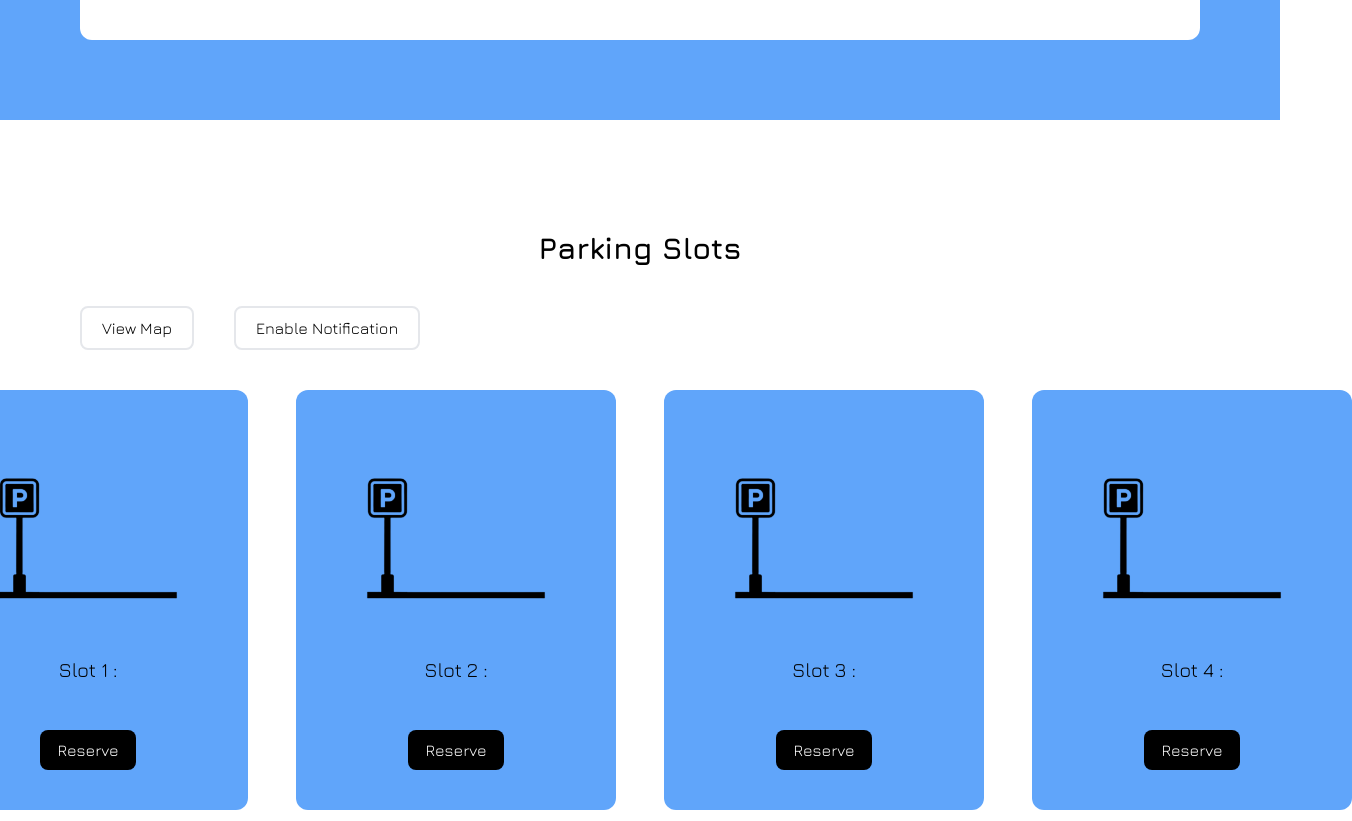
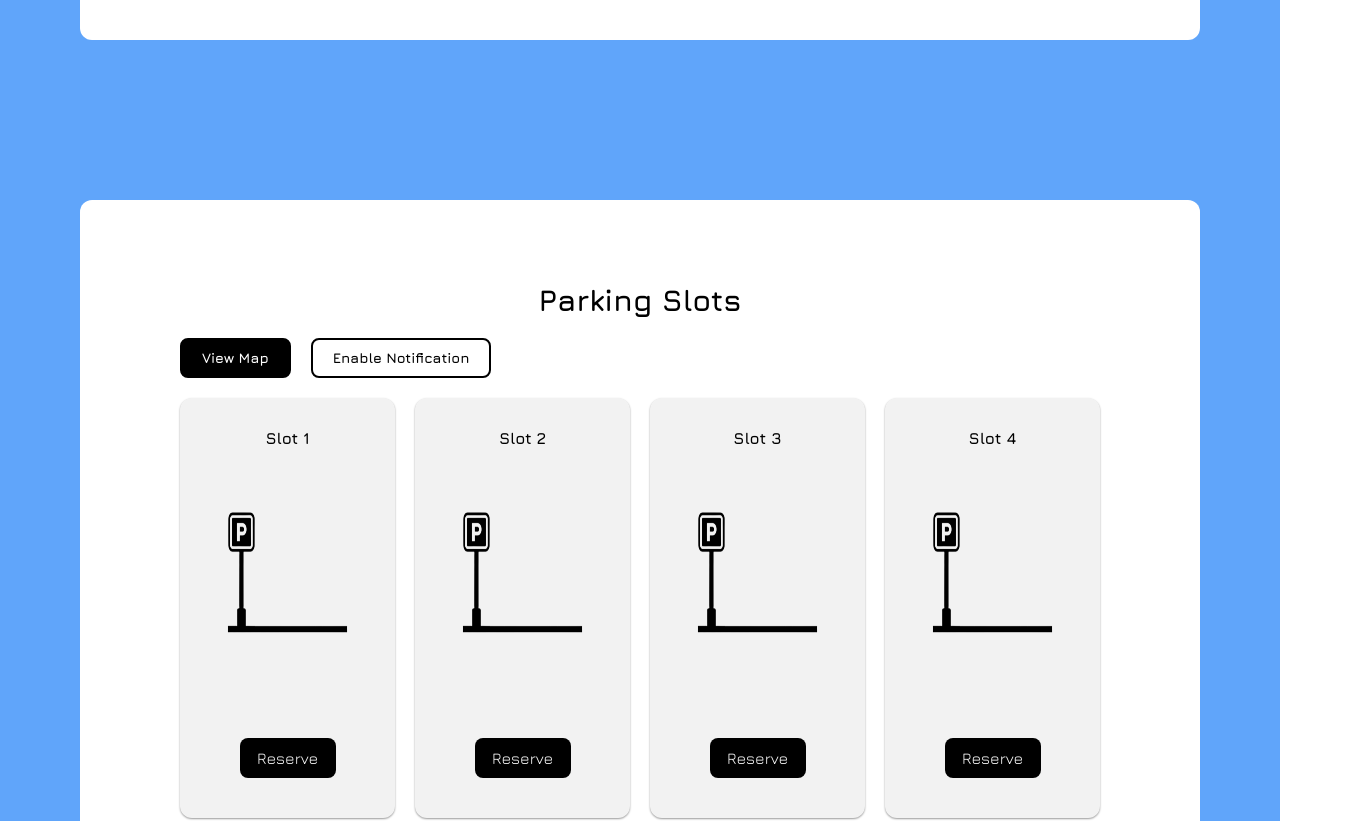
Before and after one commit to KimTerrence/Smart-Parking-System, a React (Vite) app in the folder client/: page /main in a window 1280 px wide. Shown: the part 680-1501 px from the top of the page, 1352 px wide, since content can reach past the window. Built offline with nearby package versions, Linux system fonts and the light colour scheme; no server answers.

Commit message:
Parking ui update

```diff
--- a/client/src/components/Parking.jsx
+++ b/client/src/components/Parking.jsx
@@ -118,14 +118,16 @@ if(sensorData.sensor5 == 1){ //slot4
 
     return(
 
-        <div id="parking" className="  h-screen w-full flex flex-col items-center justify-center gap-10 px-20 -top-20">
-            <p className="w-5/6 text-3xl font-bold text-center">Parking Slots</p>
-            <div className="w-full flex gap-10">
-              <button className="px-5 py-2 border-2 rounded-lg" onClick={openModal}>View Map</button>
+        <div id="parking" className="  h-screen w-full flex flex-col items-center justify-center gap-10 px-2 sm:px-20 pt-20 pb-5 -top-20 bg-blue-400">
+          <div className="bg-white h-full w-full flex flex-col items-center justify-center gap-5 rounded-xl px-5 sm:px-20">
+            <p className="w-5/6 sm:text-3xl font-bold text-center">Parking Slots</p>
+            <div className="w-full px-5 flex gap-5 ">
+              <button className="px-5 py-2 border-2 border-black bg-black text-xs font-bold text-white rounded-lg sm:text-sm" onClick={openModal}>View Map</button>
               <Map show={isModalOpen} onClose={closeModal}/>
-              <button className="px-5 py-2 border-2 rounded-lg" onClick={Notification.permission === "granted" ? offNotif :  onNotif}>{Notification.permission === "granted" ? "Disable Notification" : "Enable Notification"}</button>
+              <button className="px-5 py-2 border-2 border-black rounded-lg text-xs font-bold sm:text-sm" onClick={Notification.permission === "granted" ? offNotif :  onNotif}>{Notification.permission === "granted" ? "Disable Notification" : "Enable Notification"}</button>
             </div>
-            <div className="flex flex-row gap-12">
+            <div className="flex w-full justify-center gap-5 items-center sm:flex flex-col sm:flex-row sm:px-5">
+              <div className="flex w-full gap-5 sm:justify-end justify-center">
                 <ParkingSlot
                 slot={1}
                 status={status1}
@@ -137,7 +139,9 @@ if(sensorData.sensor5 == 1){ //slot4
                 status={status2}
                 img={carimg2}
                 />
+              </div>
 
+              <div className="flex w-full gap-5 sm:justify-end justify-center">
                 <ParkingSlot
                 slot={3}
                 status={status3}
@@ -152,6 +156,8 @@ if(sensorData.sensor5 == 1){ //slot4
               </div>
 
             </div>
+            </div>
+        </div>
 
     )
 }
--- a/client/src/components/ParkingSlot.jsx
+++ b/client/src/components/ParkingSlot.jsx
@@ -4,11 +4,12 @@ import bg from '../assets/parkinglot.png';
 function ParkingSlot({status, slot, img}){
 
     return(
-        <div className="flex flex-col items-center gap-5 text-white bg-blue-400 rounded-xl pb-10">
-            <div className="h-80 w-80 flex flex-col items-center justify-center relative">
-                <img src={bg} alt="" />
-                <img src={img} alt="" className='absolute h-60 top-12'/>
-                <p className='text-center text-xl text-black'>Slot {slot} : {status}</p>
+        <div className ='flex flex-col items-center gap-5 text-white rounded-xl pb-10 bg-black/5 shadow-sm shadow-black/40'>
+            <div className="h-40 sm:h-80 w-full flex flex-col items-center justify-center relative">
+                <p className='text-black font-bold'>Slot {slot}  </p>
+                <img src={bg} alt="" className='h-26 sm:h-60 sm:top-12'/>
+                <img src={img} alt="" className='absolute h-26 top-7 sm:h-60 sm:top-14 left-3'/>
+                <p className='text-center text-l font-bold text-black'>{status}</p>
             </div>
             <button className='bg-black w-24 h-10 rounded-lg text-white'>Reserve</button>
         </div>
```
Lines whose indentation alone changed are shown as unchanged.
